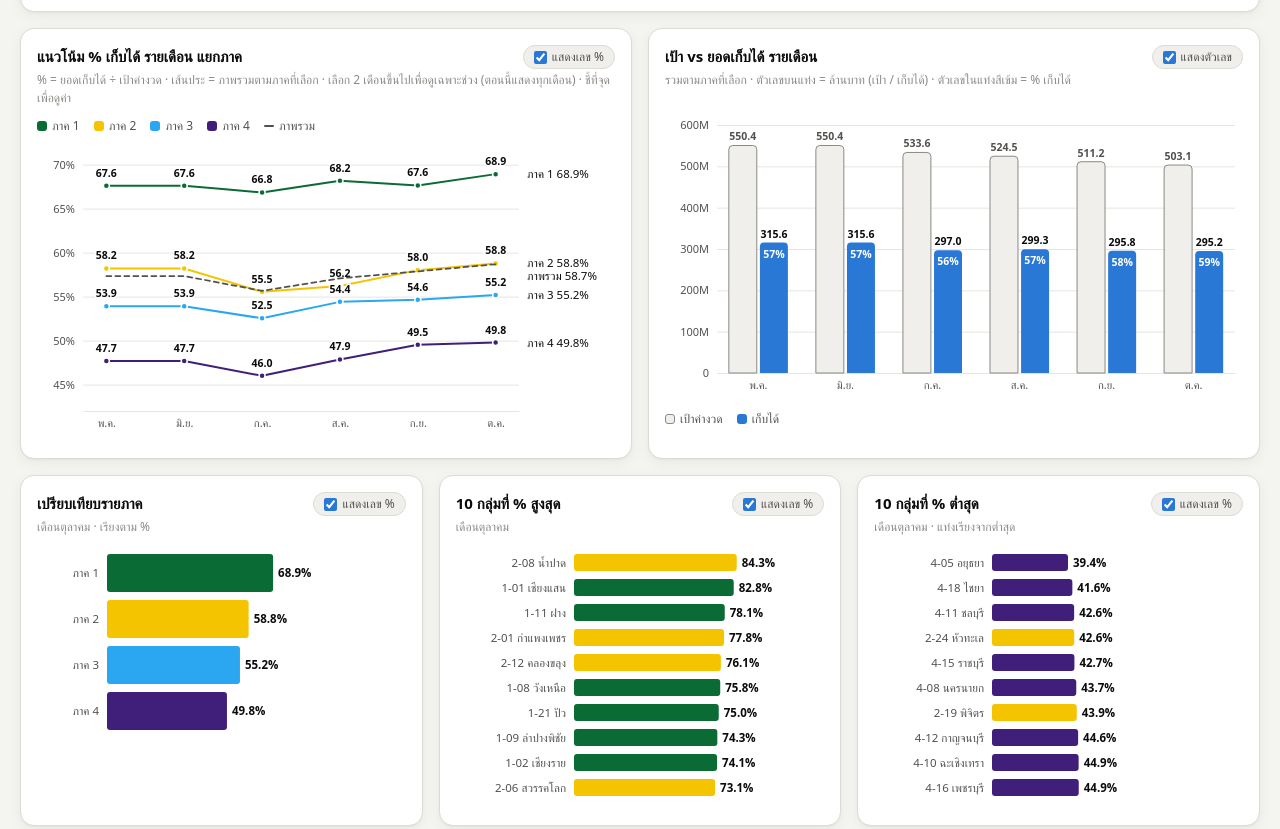
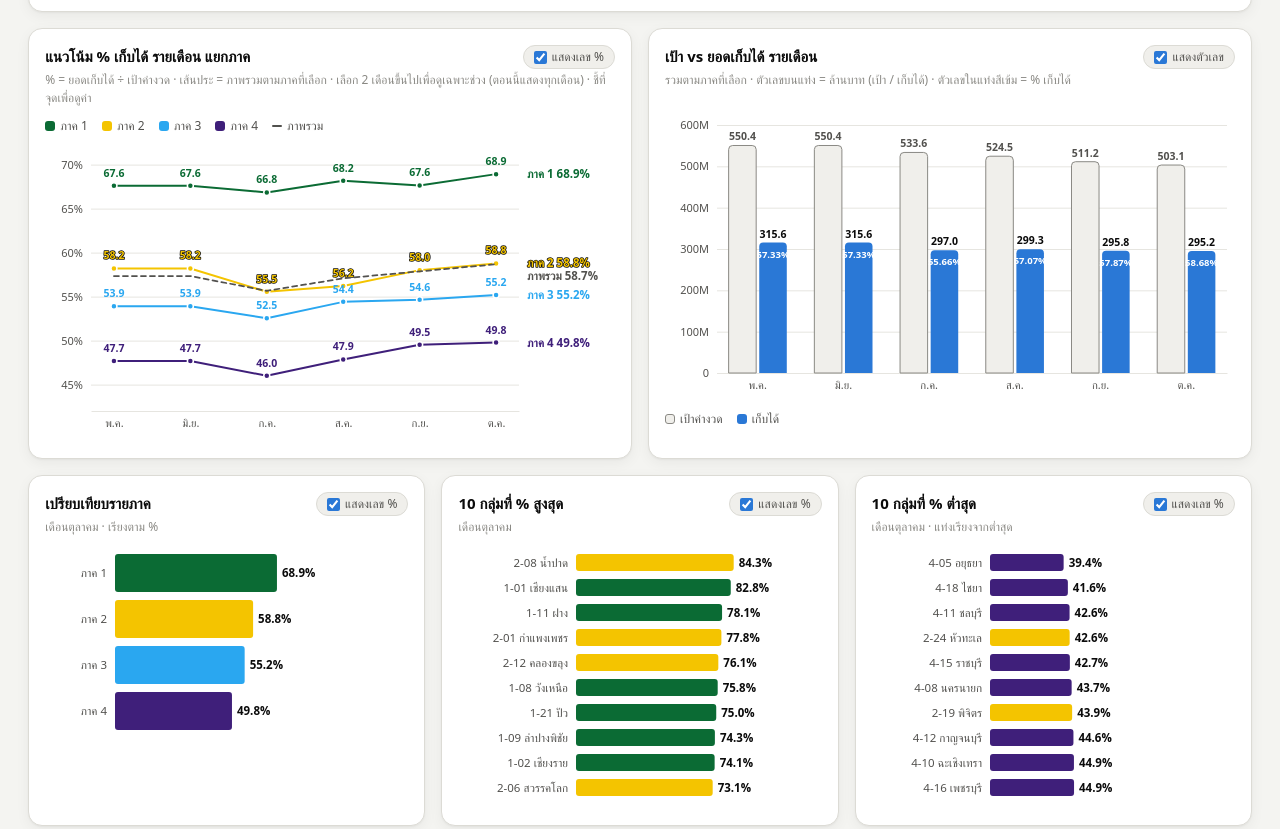
Before and after one commit to tanundorn2025/collection2, a plain HTML site: page index.html in a window 1280 px wide. Shown: the part 574-1403 px from the top of the page. Drawn offline with nearby package versions, Linux system fonts and the light colour scheme; a web font is replaced by a local one.

Commit message:
Add files via upload

```diff
--- a/index.html
+++ b/index.html
@@ -44,7 +44,7 @@
 *{box-sizing:border-box}
 html,body{margin:0}
 body{background:var(--bg);color:var(--text);font-family:var(--font);font-size:14px;line-height:1.5;-webkit-font-smoothing:antialiased}
-#app{max-width:1360px;margin:0 auto;padding:20px 20px 48px}
+#app{max-width:none;margin:0 auto;padding:20px clamp(16px,2.2vw,40px) 48px}
 header.top{display:flex;flex-wrap:wrap;gap:12px 20px;align-items:flex-end;justify-content:space-between;margin-bottom:16px}
 h1{font-size:22px;font-weight:700;margin:0;letter-spacing:-.01em}
 .sub{color:var(--text2);font-size:13px;margin-top:2px}
@@ -330,6 +330,9 @@ const monthLabel=()=>{const s=selM();return s.length===1?'เดือน'+s[0]:
 const W=el=>Math.max(260,el.clientWidth||600);
 function svgIn(el,w,h){el.innerHTML='';return d3.select(el).append('svg').attr('width',w).attr('height',h).attr('viewBox',`0 0 ${w} ${h}`)}
 function axisStyle(g){g.selectAll('text').style('fill','var(--text2)').style('font-size','11px');g.selectAll('line,path').style('stroke','var(--grid)')}
+function resolveC(c){if(c&&c.startsWith('var(')){const n=c.slice(4,-1).trim();return getComputedStyle(document.documentElement).getPropertyValue(n).trim()}return c}
+function lumi(hex){hex=hex.replace('#','');if(hex.length===3)hex=hex.split('').map(x=>x+x).join('');const q=[0,2,4].map(i=>parseInt(hex.substr(i,2),16)/255).map(v=>v<=.03928?v/12.92:Math.pow((v+.055)/1.055,2.4));return .2126*q[0]+.7152*q[1]+.0722*q[2]}
+function seriesText(sel,c){const col=resolveC(c)||'#888',sf=resolveC('var(--surface)')||'#fff';const ok=/^#[0-9a-f]{3,6}$/i;const L=ok.test(col)?lumi(col):0,LS=ok.test(sf)?lumi(sf):1;const cr=(Math.max(L,LS)+.05)/(Math.min(L,LS)+.05);sel.style('fill',col);if(cr<2.2)sel.style('stroke',LS>.5?'#111':'#fff').attr('stroke-width',1.5).style('paint-order','stroke').attr('stroke-linejoin','round');return sel}
 function labelsNoOverlap(items,gap=13){items.sort((a,b)=>a.y-b.y);for(let i=1;i<items.length;i++)if(items[i].y<items[i-1].y+gap)items[i].y=items[i-1].y+gap;return items}
 function emptyMsg(el,t){el.innerHTML=`<div class="empty">${t}</div>`}
 
@@ -347,12 +350,12 @@ function lineChart(el,months,series,o={}){
   const lab=[];
   series.forEach(s=>{
     svg.append('path').datum(s.values).attr('d',ln).attr('fill','none').style('stroke',s.color).attr('stroke-width',s.w||2).attr('stroke-linejoin','round').attr('stroke-linecap','round').attr('stroke-dasharray',s.dash||null);
-    if(o.labels&&!s.dash)s.values.forEach((v,i)=>{if(v!=null)svg.append('text').attr('x',x(months[i])).attr('y',y(v)-9).attr('text-anchor','middle').style('fill','var(--text)').style('font-size','10.5px').style('font-weight','600').style('paint-order','stroke').style('stroke','var(--surface)').attr('stroke-width',3).text((v*100).toFixed(1))});
+    if(o.labels&&!s.dash)s.values.forEach((v,i)=>{if(v!=null)seriesText(svg.append('text').attr('x',x(months[i])).attr('y',y(v)-9).attr('text-anchor','middle').style('font-size','10.5px').style('font-weight','600'),s.color).text((v*100).toFixed(1))});
     s.values.forEach((v,i)=>{if(v!=null&&!s.dash)svg.append('circle').attr('cx',x(months[i])).attr('cy',y(v)).attr('r',3).style('fill',s.color).style('stroke','var(--surface)').attr('stroke-width',1.5)});
     const li=s.values.map((v,i)=>v!=null?i:-1).filter(i=>i>=0).pop();
     if(li!=null&&li>=0&&series.length<=5)lab.push({y:y(s.values[li])+4,text:s.name+' '+pct(s.values[li]),color:s.color});
   });
-  labelsNoOverlap(lab).forEach(l=>svg.append('text').attr('x',w-m.r+8).attr('y',l.y).style('fill','var(--text)').style('font-size','11.5px').style('font-weight','500').text(l.text.length>22?l.text.slice(0,21)+'…':l.text));
+  labelsNoOverlap(lab).forEach(l=>seriesText(svg.append('text').attr('x',w-m.r+8).attr('y',l.y).style('font-size','11.5px').style('font-weight','600'),l.color).text(l.text.length>22?l.text.slice(0,21)+'…':l.text));
   const cross=svg.append('line').attr('y1',m.t).attr('y2',h-m.b).style('stroke','var(--muted)').attr('stroke-dasharray','3 3').style('display','none');
   const ring=svg.append('g');
   svg.append('rect').attr('x',m.l).attr('y',0).attr('width',w-m.l-m.r+20).attr('height',h).attr('fill','transparent')
@@ -382,7 +385,7 @@ function monthBars(el,months,data){
       const fm=v=>(v/1e6).toFixed(1);
       svg.append('text').attr('x',bx+x1('t')+x1.bandwidth()/2).attr('y',y(d.t)-5).attr('text-anchor','middle').style('fill','var(--text2)').style('font-size','10.5px').style('font-weight','600').text(fm(d.t));
       svg.append('text').attr('x',bx+x1('a')+x1.bandwidth()/2).attr('y',y(d.a)-5).attr('text-anchor','middle').style('fill','var(--text)').style('font-size','10.5px').style('font-weight','600').text(fm(d.a));
-      svg.append('text').attr('x',bx+x1('a')+x1.bandwidth()/2).attr('y',y(d.a)+15).attr('text-anchor','middle').style('fill','var(--accent-ink)').style('font-size','10.5px').style('font-weight','700').text(pct(d.pct,0));
+      svg.append('text').attr('x',bx+x1('a')+x1.bandwidth()/2).attr('y',y(d.a)+15).attr('text-anchor','middle').style('fill','var(--accent-ink)').style('font-size','9.5px').style('font-weight','700').text(pct(d.pct,2));
     }
     svg.append('rect').attr('x',bx-4).attr('y',m.t).attr('width',x0.bandwidth()+8).attr('height',h-m.t-m.b).attr('fill','transparent')
      .on('pointermove',ev=>showTip(`<div class="h">${esc(d.m)}</div>`+trow('var(--muted)','เป้าค่างวด','฿'+fmtInt(d.t))+trow('var(--accent)','เก็บได้','฿'+fmtInt(d.a))+trow('','ขาดเป้า','฿'+fmtInt(d.t-d.a))+trow('','% เก็บได้',pct(d.pct))+trow('','สัญญาเก็บได้',fmtInt(d.k)+' / '+fmtInt(d.n)),ev))
```
